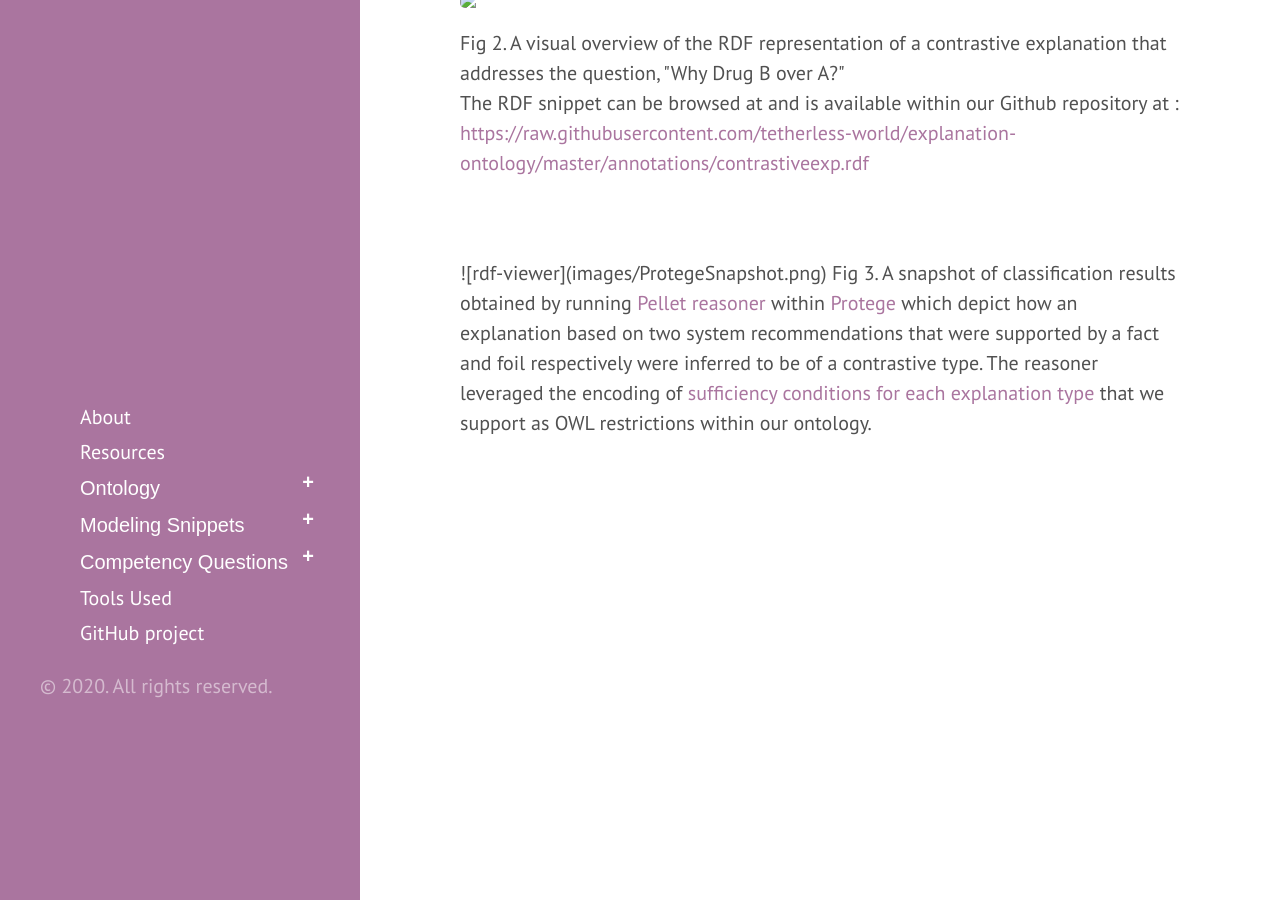
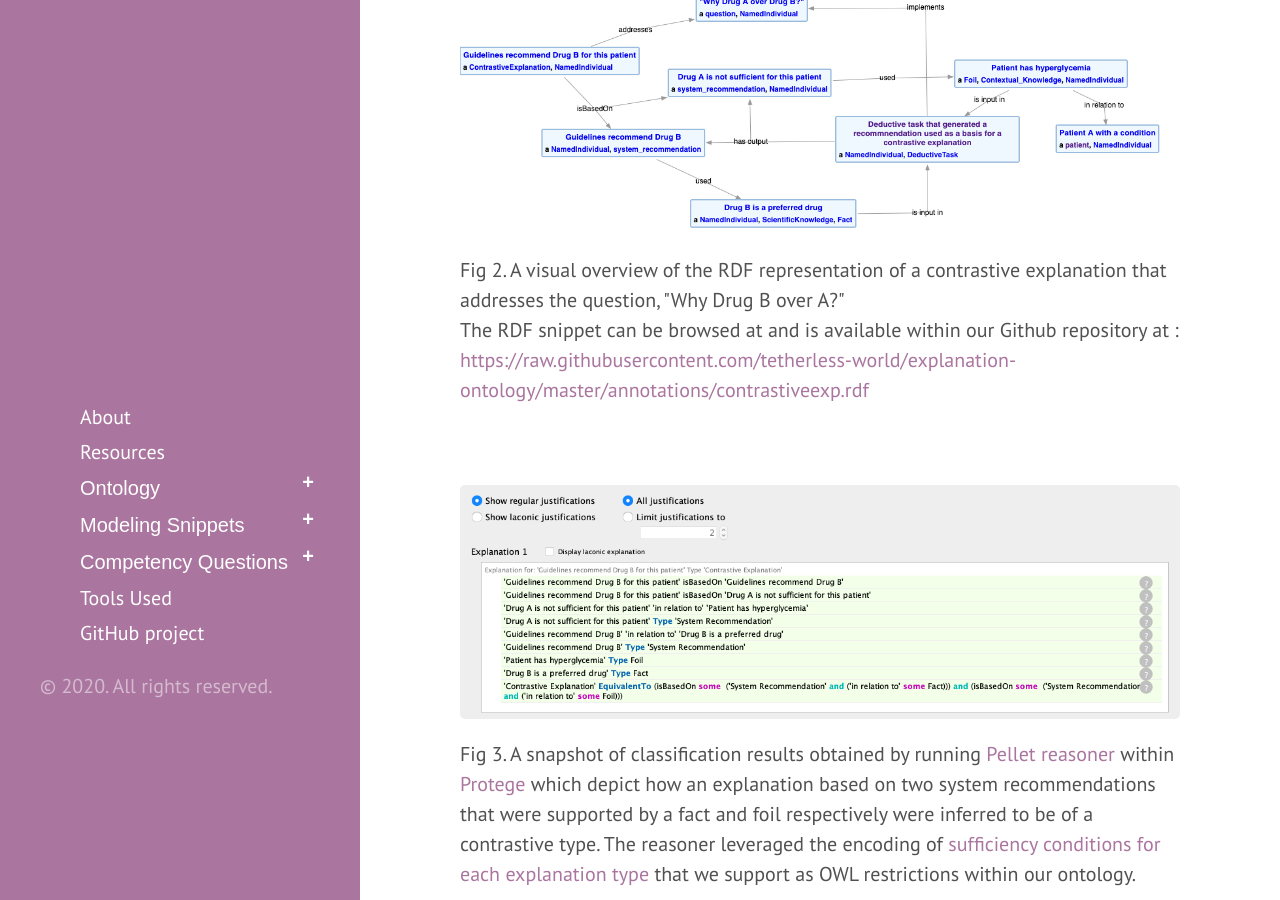
Before and after one commit to tetherless-world/explanation-ontology, a Jekyll site: the page built from modeling.md, in a window 1280 px wide and 900 px high, scrolled down 3433 px. Built offline with Jekyll 4.4.1, drawn with Linux system fonts in a browser that asks for light colours; Markdown is read by kramdown in place of the engine named in the settings.

Commit message:
Update modeling.md

```diff
--- a/modeling.md
+++ b/modeling.md
@@ -88,14 +88,14 @@ title: Modeling Snippets
 <h3>Example from Clinical Requirement Gatherings Session</h3>
   <p>We present an example of how our explanations ontology could be used to address a question, "Why Drug B over Drug A?" that clearly requires a contrastive explanation. Given that a contrastive explanation is the most suitable explanation type to address this question, our ontology if loaded into a system can help guide a system designer to locate the <strong>facts</strong> in support of Drug A and <strong>foil</strong> in support/against Drug B. While this is a real question that was asked by one of the clincians to a prototype decision support tool that we built to walk them through a complicated type-2 diabetes patient case, we omit the exact explanation as it is difficult to explain without the entire context of the patient case and the knowledge available to the system. Instead, we present an abstracted up example of a contrastive explanation in <a href="#fig2">Fig. 2</a>. In <a href="#fig3">Fig. 3</a>, we also show how our ontology would have inferred the explanation to be of a <strong>contrastive</strong> kind if the system had generated two recommendations one based on the facts supporting Drug A and one on the foil ruling out drug B.</p>
 
- <img src="!images/rdfviewerexample.png"/>
+ <img src="../images/rdfviewerexample.png"/>
   <caption id="fig2">Fig 2. A visual overview of the RDF representation of a contrastive explanation that addresses the question, "Why Drug B over A?"</caption>
   <br>
     <p>The RDF snippet can be browsed at and is available within our Github repository at : <a href="https://raw.githubusercontent.com/tetherless-world/explanation-ontology/master/annotations/contrastiveexp.rdf">https://raw.githubusercontent.com/tetherless-world/explanation-ontology/master/annotations/contrastiveexp.rdf</a></p>
 
   <br>
   <br>
- ![rdf-viewer](images/ProtegeSnapshot.png)
+<img src="../images/ProtegeSnapshot.png">
   <caption id="fig3">Fig 3. A snapshot of classification results obtained by running <a href="https://github.com/stardog-union/pellet">Pellet reasoner</a> within <a href="https://protege.stanford.edu/">Protege</a> which depict how an explanation based on two system recommendations that were supported by a fact and foil respectively were inferred to be of a contrastive type. The reasoner leveraged the encoding of <a href="#explanationtypes">sufficiency conditions for each explanation type</a> that we support as OWL restrictions within our ontology.</caption>
 
  </content>
```
